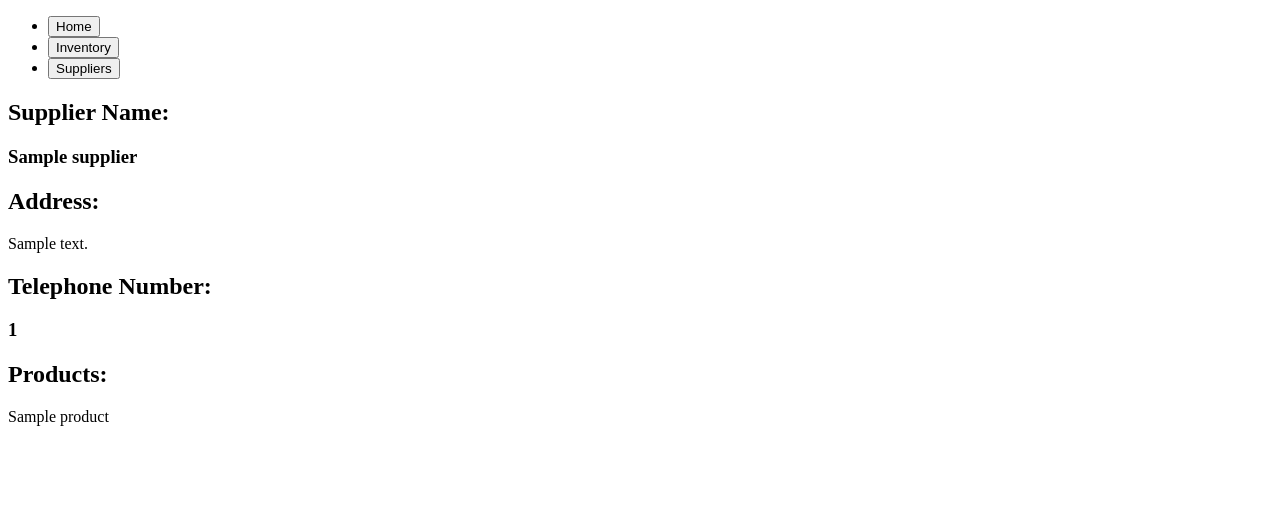
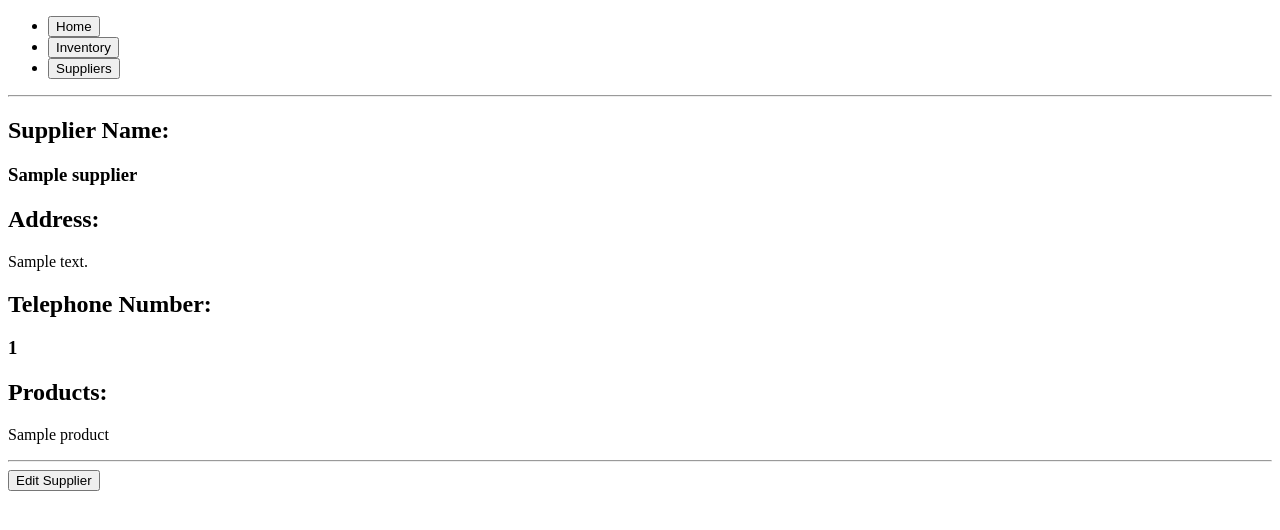
Before and after one commit to JamesSBeedle/Inn-Ventory-Alcohol-Inventory-Application, a Flask app: page /suppliers/1 in a window 1280 px wide. Shown: the top 530 px of the page. Run offline with Flask 2, Linux system fonts and the light colour scheme; a database or web service that is not in the repository returns one stand-in record (values such as "Sample title"); some libraries are stand-ins or nearby versions.

Commit message:
added navigation buttons to edit and show html files

```diff
--- a/templates/suppliers/edit.html
+++ b/templates/suppliers/edit.html
@@ -12,7 +12,7 @@
     </nav>
 </header>
 <article class="form-container">
-    <form action="/suppliers/{{suppliers.id}}" method="post">
+    <form action="/suppliers/{{supplier.id}}" method="post">
         <section></section>
             <label for="name">Supplier Name:</label>
             <input type="text" id="name" name="name" value="{{supplier.name}}">
--- a/templates/suppliers/show.html
+++ b/templates/suppliers/show.html
@@ -10,6 +10,7 @@
         </ul>
     </nav>
 </header>
+<hr>
 
 <article id="supplier-single">
     <div id="supplier-info">
@@ -34,6 +35,9 @@
 
         </section>
     </div>
+    <hr>
+
+    <a href="/suppliers/{{supplier.id}}/edit"><button>Edit Supplier</button></a>
 
 </article>
 
```
